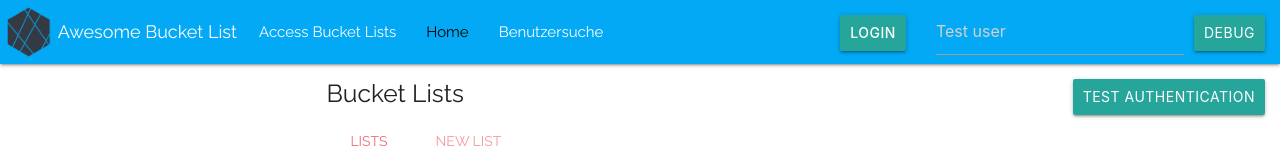
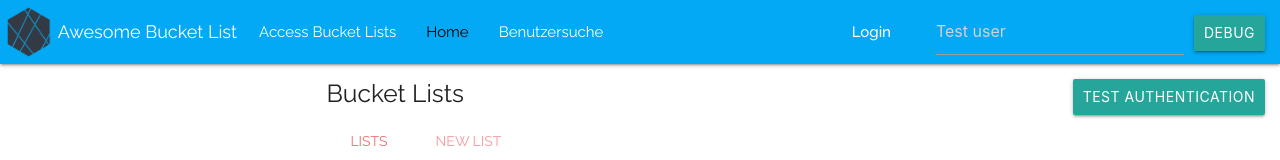
Before and after one commit to goatfryed/awesome-bla, a React (Create React App) app in the folder frontend/: page / in a window 1280 px wide. Shown: the top 160 px of the page. Built offline with nearby package versions, Linux system fonts and the light colour scheme; no server answers.

Commit message:
Fixed OAuth

```diff
--- a/frontend/src/App.js
+++ b/frontend/src/App.js
@@ -23,6 +23,7 @@ import {Unauthorized401} from "./components/pages/Unauthorized401";
 import {withRouter} from "react-router";
 import {ApiError, setErrorHandler} from "./api";
 import * as PropTypes from "prop-types";
+import {Login} from "./authentication/Login";
 
 
 function App() {
@@ -31,6 +32,7 @@ function App() {
           <AppNavbar/>
           <div className="container">
             <Switch>
+              <Route path="/login" component={Login} />
               <Route path="/callback" component={AuthenticationCallback}/>
               <Route strict exact path="/import/" component={ImportTargetSelection} />
               <Route path="/bucketlist/:id/newlistentry/" component={ListEntryNew}/>
--- a/frontend/src/components/basic-components/Navbar.js
+++ b/frontend/src/components/basic-components/Navbar.js
@@ -1,6 +1,6 @@
 import React from "react";
 import Authentication from "../../authentication/Authentication";
-import { NavLink } from "react-router-dom";
+import {Link, NavLink} from "react-router-dom";
 import { backend, isDebug } from "../../Configuration";
 import { Navbar, Icon } from "react-materialize";
 import Button from "react-materialize/lib/Button";
@@ -73,9 +73,9 @@ export class AppNavbar extends React.Component {
                 )}
                 {!Authentication.isAuthenticated() && (
                     <NavItem className="navbar-btn">
-                        <Button waves="light" href={this.state.url}>
+                        <Link waves="light" to="/login">
                             <strong>Login</strong>
-                        </Button>
+                        </Link>
                     </NavItem>
                 )}
                 {Authentication.isAuthenticated() && (
```
